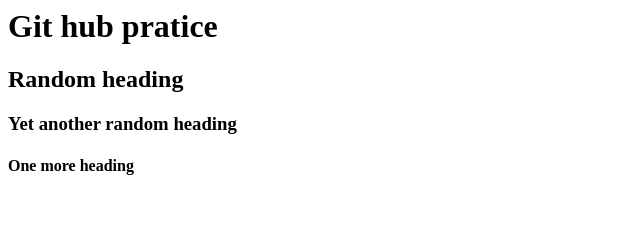
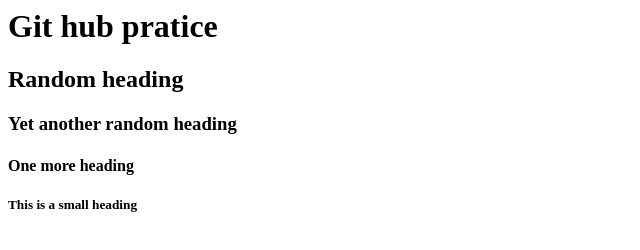
Before and after one commit to ksgowripriyanka/sampleRepository, a plain HTML site: page index.html in a window 1280 px wide. Shown: the whole page, without its empty margins (0-640 px from the left). Drawn offline with Linux system fonts and the light colour scheme.

Commit message:
Added another h5 heading

```diff
--- a/index.html
+++ b/index.html
@@ -8,5 +8,6 @@
 <h2>Random heading</h2>
 <h3>Yet another random heading</h3>
 <h4>One more heading</h4>
+<h5>This is a small heading</h5>
 </body>
 </html>
```
